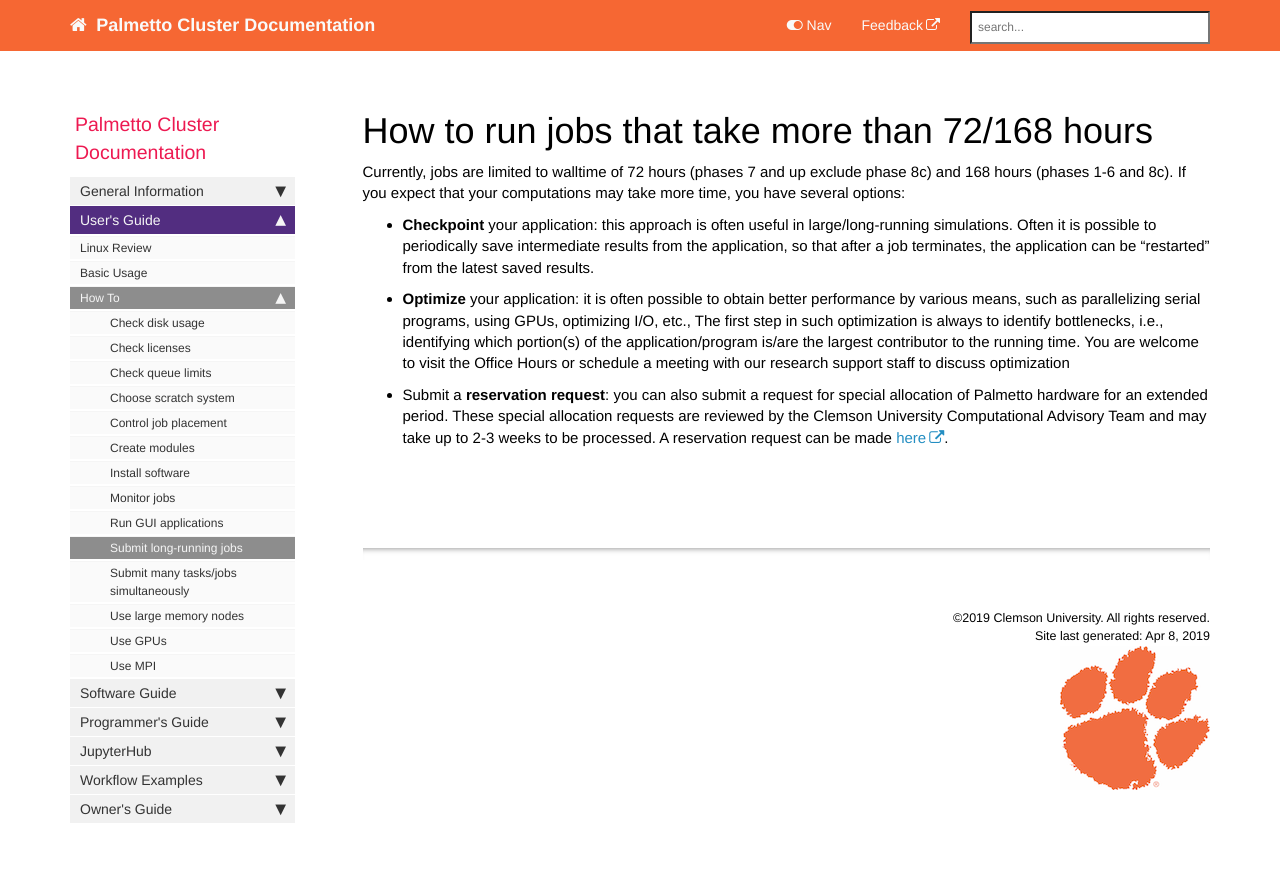
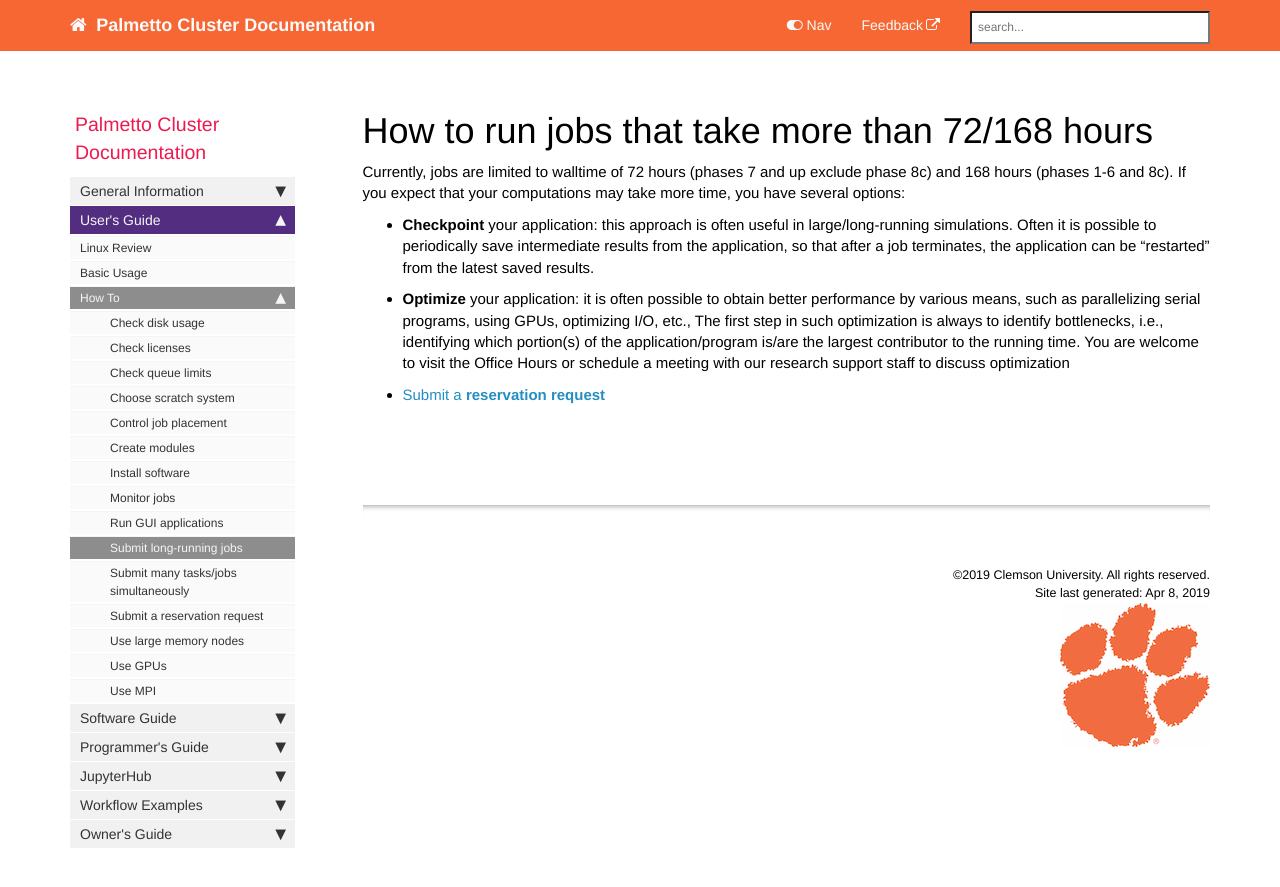
Before and after one commit to clemsonciti/palmetto-documentation, a Jekyll site: the page built from pages/documentation/howtos/userguide_howto_run_long_jobs.md, in a window 1280 px wide. Shown: the top 887 px of the page. Built offline with Jekyll 4.4.1, drawn with Linux system fonts in a browser that asks for light colours; nearby versions of some CDN libraries; comment, search, counter and statistics services are not loaded.

Commit message:
Add information about submitting reservation requests

```diff
--- a/_data/sidebars/documentation_sidebar.yml
+++ b/_data/sidebars/documentation_sidebar.yml
@@ -93,6 +93,10 @@
 
         - title: Submit many tasks/jobs simultaneously
           url: /userguide_howto_run_many_tasks.html
+          output: web, pdf
+
+        - title: Submit a reservation request
+          url: /userguide_howto_submit_reservation_request.html
           output: web, pdf
 
         - title: Use large memory nodes
--- a/pages/documentation/howtos/userguide_howto_run_long_jobs.md
+++ b/pages/documentation/howtos/userguide_howto_run_long_jobs.md
@@ -27,9 +27,4 @@
 or schedule a meeting with our research support staff
 to discuss optimization
 
-* Submit a **reservation request**: you can also submit a request
-for special allocation of Palmetto hardware for an extended
-period. These special allocation requests are reviewed by
-the Clemson University Computational Advisory Team and
-may take up to 2-3 weeks to be processed. A reservation
-request can be made [here](https://citi.sites.clemson.edu/new-reservation).
+* [Submit a **reservation request**]({{site.baseurl}}/userguide_howto_submit_reservation_request.html)
```
Also changed, not shown: pages/documentation/howtos/userguide_howto_submit_reservation_request.md (added, +47 -0 lines).
